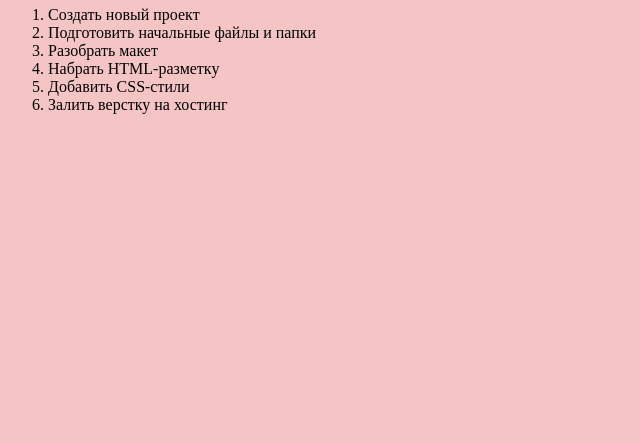
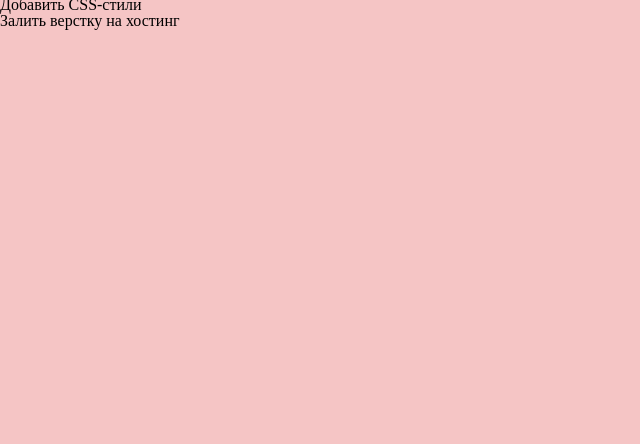
Before and after one commit to AlexanderKhmyzenko/vscode-basics, a plain HTML site: page index.html in a window 1280 px wide. Shown: the part 356-800 px from the top of the page, without its empty margins (0-640 px from the left). Drawn offline with Linux system fonts and the light colour scheme.

Commit message:
Update index.html

```diff
--- a/index.html
+++ b/index.html
@@ -4,6 +4,7 @@
     <meta charset="UTF-8" />
     <meta name="viewport" content="width=device-width,initial-scale=1.0" />
     <title>Document</title>
+    <link rel="stylesheet" href="./css/reset.css" />
     <link rel="stylesheet" href="./css/styles.css" />
   </head>
   <body>
```
